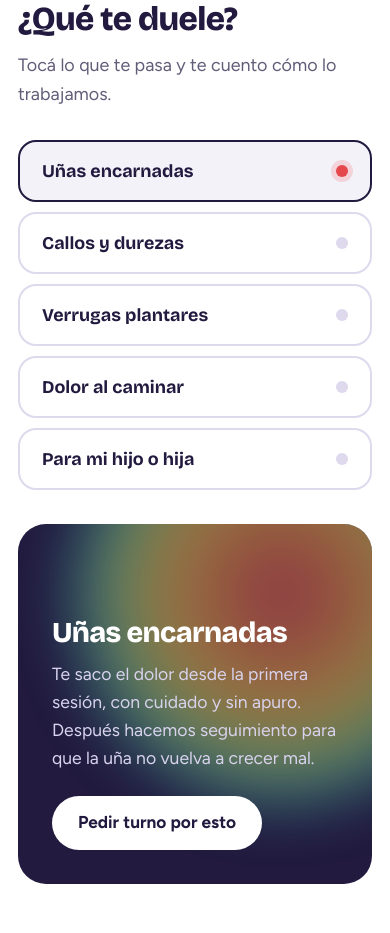
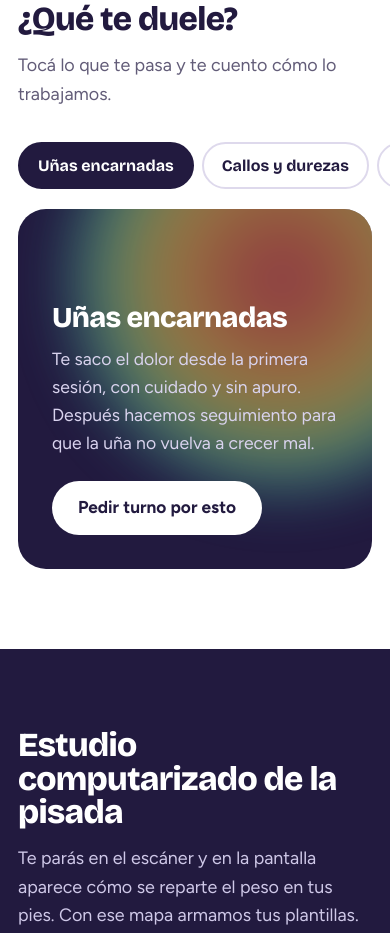
Before and after one commit to pazstudio-ar/podologia-sarandi, a plain HTML site: page index.html in a window 390 px wide. Shown: the part 1133-2066 px from the top of the page. Drawn offline with nearby package versions, Linux system fonts and the light colour scheme.

Commit message:
Selector de motivos en fila en el celular
Co-Authored-By: Claude Opus 5.5 <noreply@anthropic.com>
Claude-Session: https://claude.ai/code/session_01QwK2hdZAE23x9Ah2XABuWM

```diff
--- a/index.html
+++ b/index.html
@@ -86,6 +86,16 @@ section{padding:80px 0}
 .opciones button:hover{border-color:var(--tinta-2)}
 .opciones button[aria-selected="true"]{border-color:var(--tinta);background:var(--fondo)}
 .opciones button[aria-selected="true"]::after{background:var(--calor-5);box-shadow:0 0 0 5px rgba(229,72,77,.18)}
+@media(max-width:880px){
+  .opciones{display:flex;gap:8px;overflow-x:auto;scrollbar-width:none;margin-inline:-18px;padding:2px 18px 4px}
+  .opciones::-webkit-scrollbar{display:none}
+  .opciones li{flex:none}
+  .opciones button{width:auto;white-space:nowrap;padding:12px 18px;border-radius:999px;font-size:1rem}
+  .opciones button::after{display:none}
+  .opciones button[aria-selected="true"]{background:var(--tinta);color:#fff}
+  .selector{gap:16px}
+  .detalle{min-height:300px;padding:26px}
+}
 .detalle{position:relative;overflow:hidden;border-radius:28px;background:var(--tinta);color:#fff;padding:34px;display:flex;flex-direction:column;justify-content:flex-end;min-height:360px}
 .detalle::before{content:"";position:absolute;width:420px;height:420px;right:-120px;top:-140px;border-radius:50%;background:radial-gradient(circle,var(--calor-5) 0,var(--calor-4) 22%,var(--calor-3) 40%,var(--calor-2) 56%,var(--calor-1) 70%,transparent 72%);opacity:.55;filter:blur(30px)}
 .detalle>*{position:relative}
```
